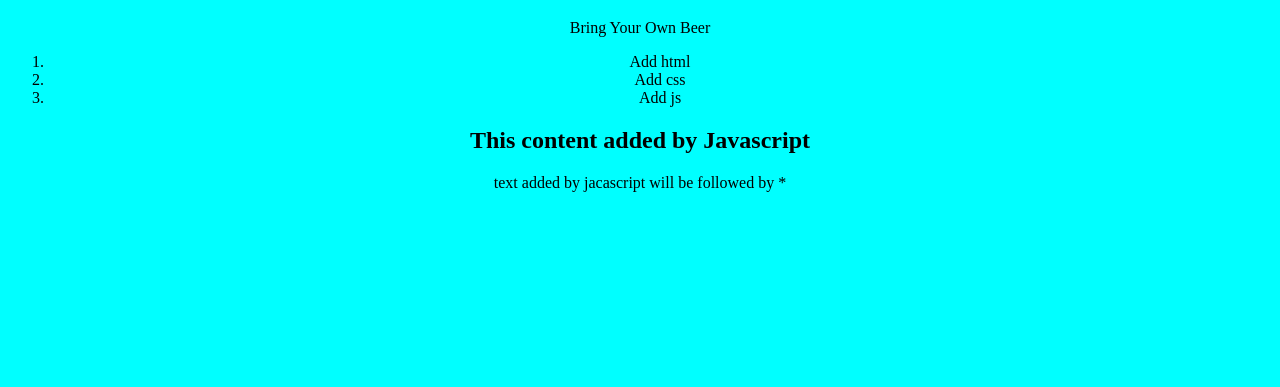
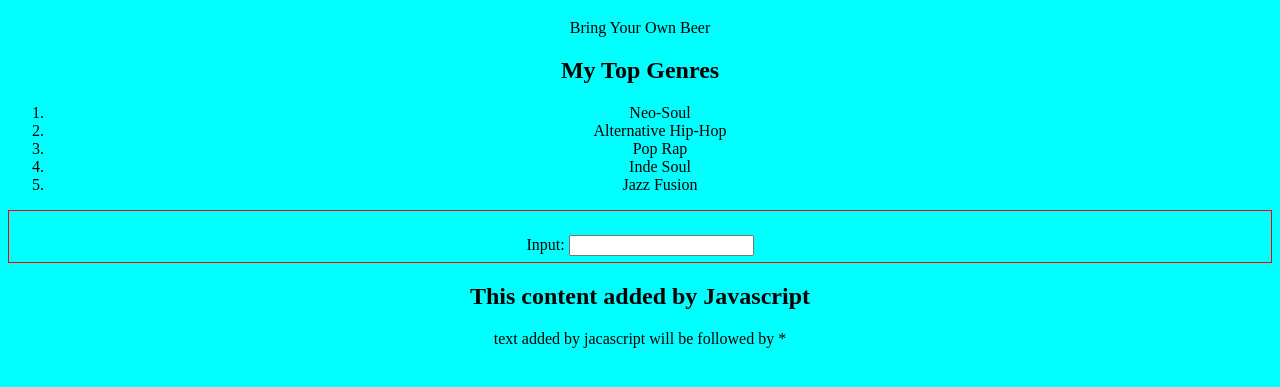
Before and after one commit to LoopFruits/example-repository, a plain HTML site: page index.html in a window 1280 px wide. Shown: the part 61-448 px from the top of the page. Drawn offline with Linux system fonts and the light colour scheme.

Commit message:
added new index.html list and heading.

```diff
--- a/index.html
+++ b/index.html
@@ -10,11 +10,20 @@
 <body>
     <h1>Hello World Is Too Basic </h1>
         <p> Bring Your Own Beer</p>
+
+    <h2>My Top Genres</h2>
         <ol>
-            <li>Add html</li>
-            <li>Add css</li>
-            <li>Add js</li>
+            <li>Neo-Soul</li>
+            <li>Alternative Hip-Hop</li>
+            <li>Pop Rap</li>
+            <li>Inde Soul</li>
+            <li>Jazz Fusion</li>
         </ol>
-<script src="/script.js"></script>
+    <div>
+        <br>
+        <label>Input:</label>
+        <input id="input">
+    </div>
+<script src="/script.js"> </script>
 </body>
 </html>
```
